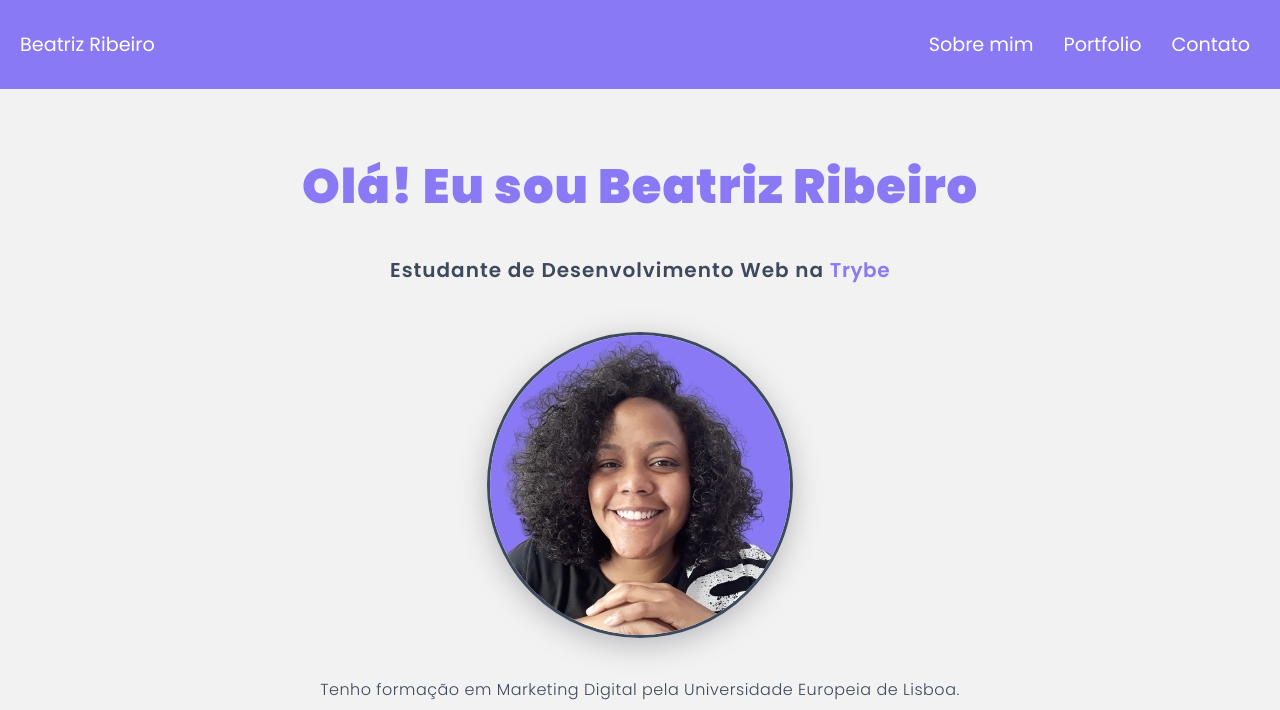
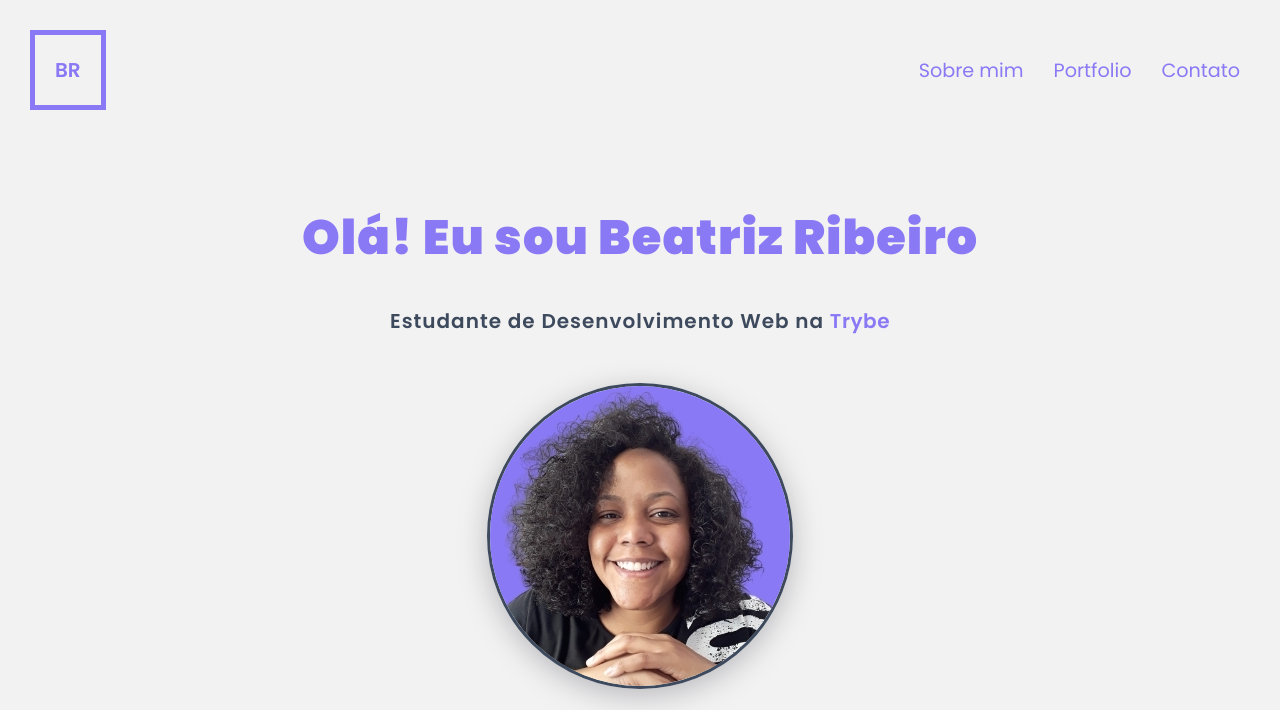
Before and after one commit to bearibeiroa/portfolio, a plain HTML site: page index.html in a window 1280 px wide. Shown: the top 710 px of the page. Drawn offline with nearby package versions, Linux system fonts and the light colour scheme; a small style sheet from the web is missing.

Commit message:
header style

```diff
--- a/index.html
+++ b/index.html
@@ -13,10 +13,9 @@
     <link rel="stylesheet" type="text/css" href="style.css">
 </head>
 
-
 <body>
     <header class=header>
-            <a href="/">Beatriz Ribeiro</a>
+            <a class="logo-text" href="/">BR</a>
         <nav>
         <ul class="menu">
             <li><a href="/">Sobre mim</a></li>
--- a/style.css
+++ b/style.css
@@ -15,16 +15,16 @@ p {
 
 a {
     text-decoration: none;
-    color: white;
+    color: #8a79f5;
 }
 
 .header {
-    background-color: #8a79f5;
+    background-color: #f2f2f2;
     display: flex;
     flex-wrap: wrap;
     justify-content: space-between;
     align-items: center;
-    padding: 20px;
+    padding: 30px;
 }
 
 .menu {
@@ -193,3 +193,10 @@ p {
 .skill-title {
     font-weight: 500;
 }
+
+.logo-text {
+    padding: 20px;
+    border: 5px solid  #8a79f5;
+    font-size: 20px;
+    font-weight: 600;
+}
```
